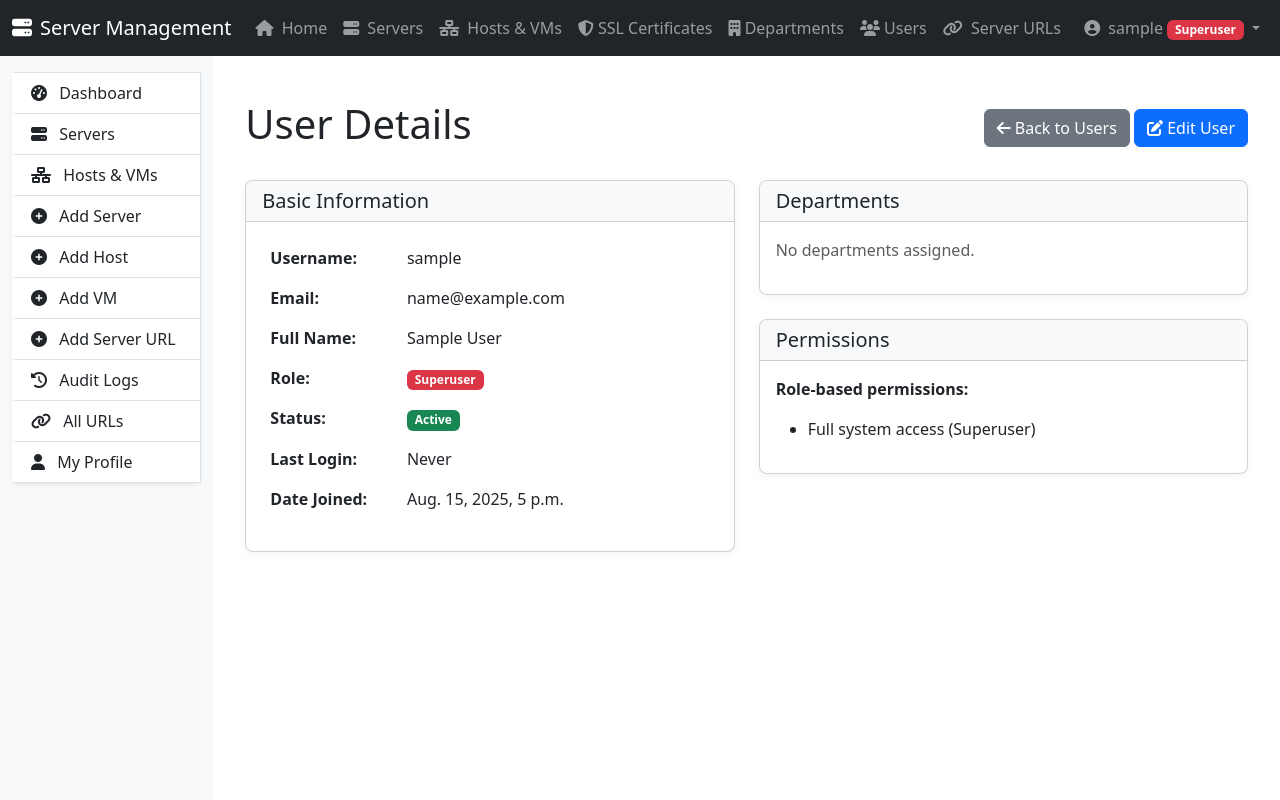
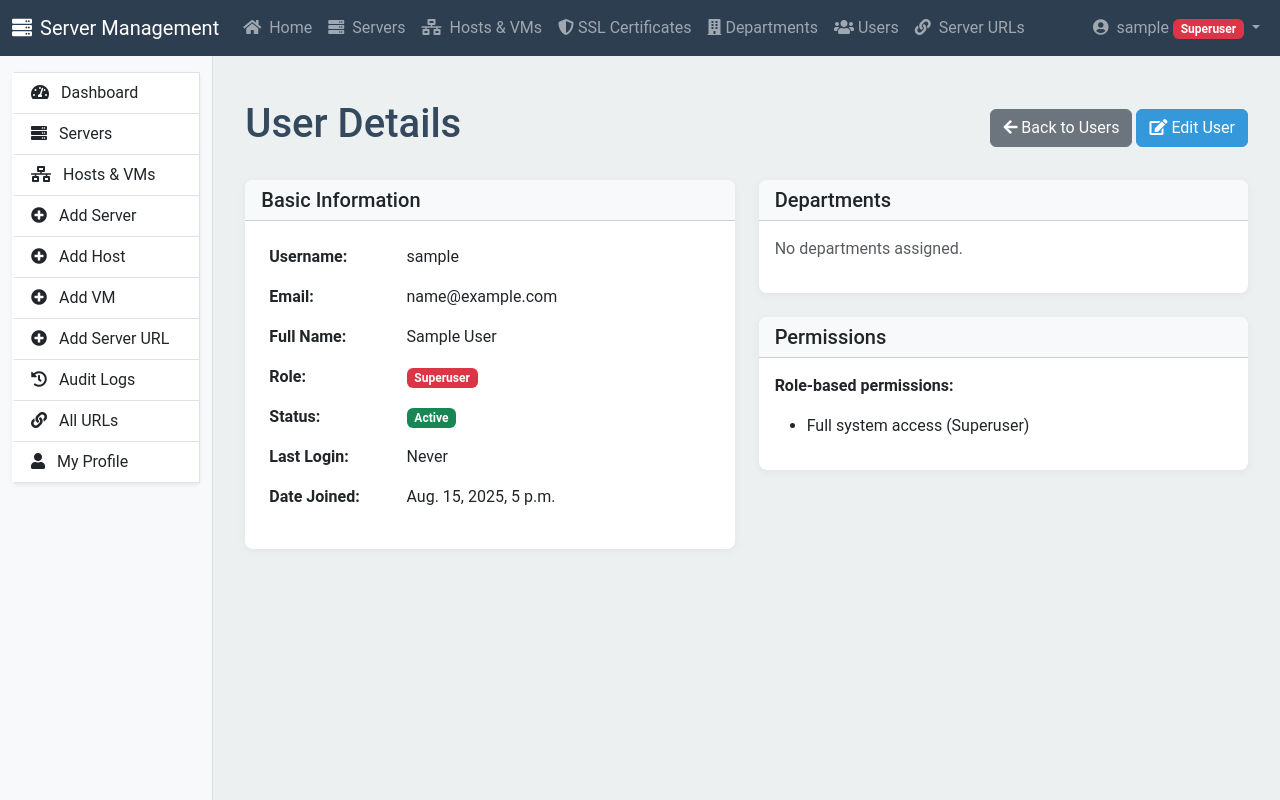
Before and after one commit to jksonar/server_mgmt, a Django app: page /accounts/users/1/ in a window 1280 px wide. Run offline with Django 5.2, Linux system fonts and the light colour scheme; the visitor is signed in with stand-in values (Sample User, id 1); data comes from the database, SQL or seed files in the repository; parts of the project's set-up code (start-up, migrations or seed data) failed here and were passed over.

Commit message:
small changes in side nav manue

```diff
--- a/static/css/custom.css
+++ b/static/css/custom.css
@@ -1,4 +1,43 @@
 /* Server Management - Custom CSS for UI/UX Enhancement */
+
+:root {
+    --primary-color: #3498db;
+    --secondary-color: #2c3e50;
+    --accent-color: #e74c3c;
+    --background-color: #ecf0f1;
+    --text-color: #34495e;
+}
+
+body {
+    font-family: 'Roboto', sans-serif;
+    background-color: var(--background-color);
+    color: var(--text-color);
+}
+
+.navbar {
+    background-color: var(--secondary-color) !important;
+}
+
+.sidebar {
+    background-color: #fff;
+    border-right: 1px solid #ddd;
+}
+
+.btn-primary {
+    background-color: var(--primary-color);
+    border-color: var(--primary-color);
+}
+
+.btn-primary:hover {
+    background-color: #2980b9;
+    border-color: #2980b9;
+}
+
+.card {
+    border: none;
+    box-shadow: 0 4px 8px rgba(0,0,0,0.1);
+}
+
 
 /* ===== DYNAMIC ELEMENTS ===== */
 
--- a/static/js/custom.js
+++ b/static/js/custom.js
@@ -55,6 +55,9 @@ function initializeUI() {
 
     // Add accessibility enhancements
     enhanceAccessibility();
+
+    // Handle sidebar toggle on mobile
+    initSidebarToggle();
 }
 
 // ===== TOOLTIPS =====
@@ -354,6 +357,18 @@ function updateStatusIndicators() {
     });
 }
 
+// ===== SIDEBAR TOGGLE ======
+function initSidebarToggle() {
+    const sidebar = document.querySelector('.sidebar');
+    const sidebarToggler = document.querySelector('#sidebar-toggler');
+
+    if (sidebar && sidebarToggler) {
+        sidebarToggler.addEventListener('click', function() {
+            sidebar.classList.toggle('d-none');
+        });
+    }
+}
+
 // ===== ACCESSIBILITY ENHANCEMENTS =====
 function enhanceAccessibility() {
     addSkipLink();
--- a/templates/base.html
+++ b/templates/base.html
@@ -11,6 +11,7 @@
     <link href="https://cdnjs.cloudflare.com/ajax/libs/font-awesome/6.4.0/css/all.min.css" rel="stylesheet">
     <!-- Custom CSS -->
     <link href="/static/css/custom.css" rel="stylesheet">
+    <link rel="stylesheet" href="https://cdnjs.cloudflare.com/ajax/libs/font-awesome/5.15.3/css/all.min.css">
     <style>
         .sidebar {
             min-height: calc(100vh - 56px);
@@ -31,12 +32,12 @@
     <!-- Skip to content link for accessibility -->
     <a href="#content" class="skip-link">Skip to content</a>
 
-    <nav class="navbar navbar-expand-lg navbar-dark bg-dark">
+    <nav class="navbar navbar-expand-lg navbar-dark">
         <div class="container-fluid">
             <a class="navbar-brand" href="{% url 'core:DashboardView' %}">
                 <i class="fas fa-server me-2"></i>Server Management
             </a>
-            <button class="navbar-toggler" type="button" data-bs-toggle="collapse" data-bs-target="#navbarNav" aria-label="Toggle navigation" aria-expanded="false">
+            <button class="navbar-toggler" type="button" data-bs-toggle="collapse" data-bs-target="#navbarNav" aria-label="Toggle navigation" aria-expanded="false" id="sidebar-toggler">
                 <span class="navbar-toggler-icon"></span>
             </button>
             <div class="collapse navbar-collapse collapse-transition" id="navbarNav">
@@ -120,7 +121,7 @@
     <div class="container-fluid">
         <div class="row">
             {% if user.is_authenticated %}
-            <div class="col-md-2 sidebar py-3">
+            <div class="col-md-2 sidebar py-3 d-none d-md-block">
                 <div class="list-group shadow-sm">
                     <a href="{% url 'core:DashboardView' %}" class="list-group-item list-group-item-action" data-bs-toggle="tooltip" title="View dashboard">
                         <i class="fas fa-tachometer-alt me-2"></i> Dashboard
```
